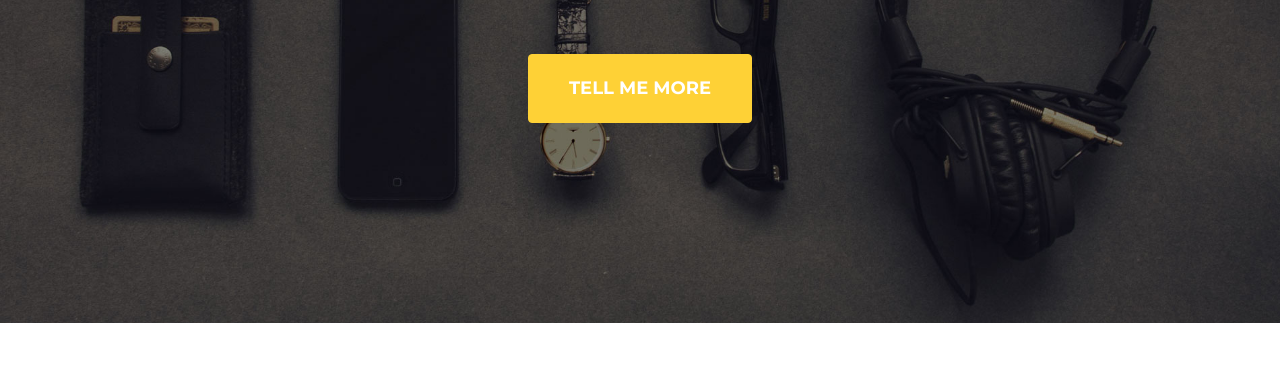
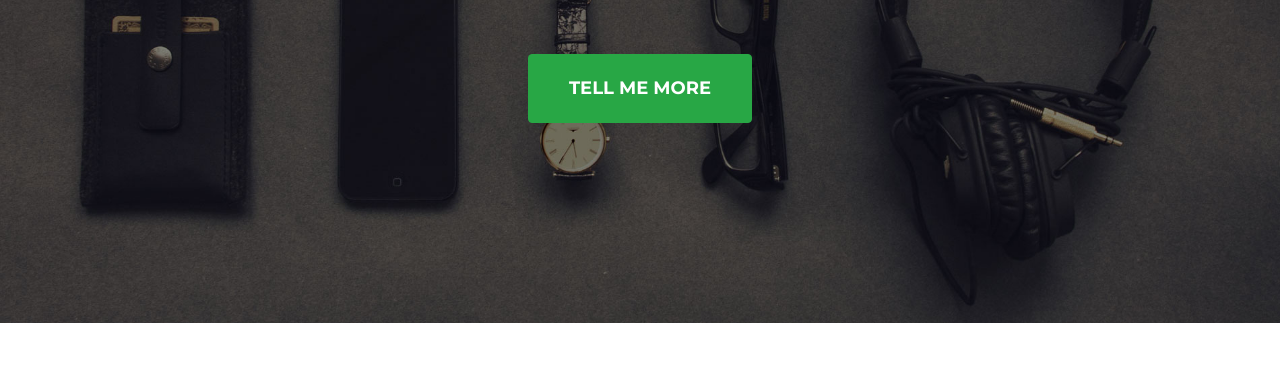
Before and after one commit to jokovivanco/rebase_train4, a plain HTML site: page index.html in a window 1280 px wide. Shown: the part 422-800 px from the top of the page. Drawn offline with nearby package versions, Linux system fonts and the light colour scheme; a web font is replaced by a local one.

Commit message:
btn hijau

```diff
--- a/index.html
+++ b/index.html
@@ -41,7 +41,7 @@
             <div class="container">
                 <div class="masthead-subheading">Welcome To Our Studio!</div>
                 <div class="masthead-heading text-uppercase">It's Nice To Meet You</div>
-                <a class="btn btn-primary btn-xl text-uppercase js-scroll-trigger" href="#services">Tell Me More</a>
+                <a class="btn btn-success btn-xl text-uppercase js-scroll-trigger" href="#services">Tell Me More</a>
             </div>
         </header>
         <!-- Services-->
```
